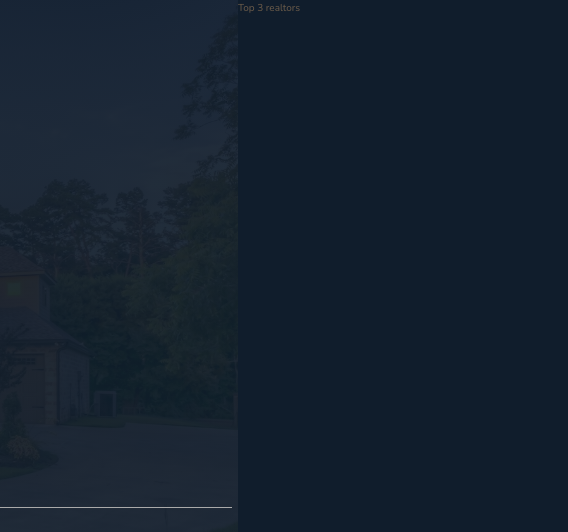
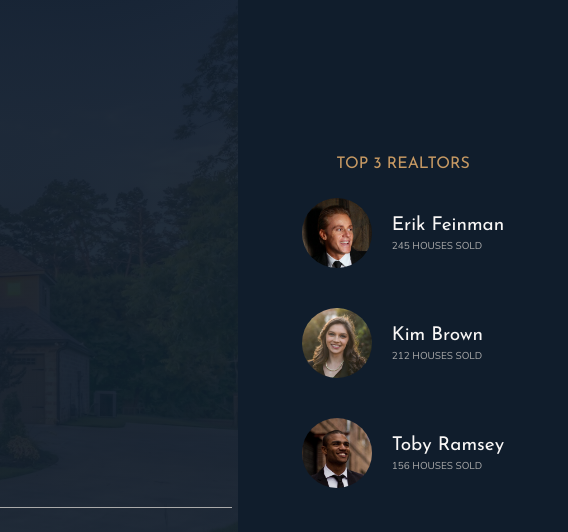
Before and after one commit to asyr01/nexter, a website: page index.html in a window 1280 px wide. Shown: the top 532 px of the page, 712-1280 px from the left. Drawn offline with nearby package versions, Linux system fonts and the light colour scheme.

Commit message:
Realtors section is completed. Site has some responsiveness now, but we will use media queries to solver other issues with this website.

```diff
--- a/index.html
+++ b/index.html
@@ -35,7 +35,27 @@
       </div>
     </header>
 
-    <div class="realtors">Top 3 realtors</div>
+    <div class="realtors"><h3 class="heading-3">Top 3 Realtors</h3>
+      <div class="realtors__list">
+        <img src="img/realtor-1.jpeg" alt="Realtor 1" class="realtors__img">
+        <div class="realtors__details">
+          <h4 class="heading-4 heading-4--light">Erik Feinman</h4>
+          <p class="realtors__sold">245 houses sold</p>
+        </div>
+
+        <img src="img/realtor-2.jpeg" alt="Realtor 2" class="realtors__img">
+        <div class="realtors__details">
+          <h4 class="heading-4 heading-4--light">Kim Brown</h4>
+          <p class="realtors__sold">212 houses sold</p>
+        </div>
+
+        <img src="img/realtor-3.jpeg" alt="Realtor 3" class="realtors__img">
+        <div class="realtors__details">
+          <h4 class="heading-4 heading-4--light">Toby Ramsey</h4>
+          <p class="realtors__sold">156 houses sold</p>
+        </div>
+      </div>
+    </div>
 
     <section class="features">
       <div class="feature">
--- a/sass/_realtors.scss
+++ b/sass/_realtors.scss
@@ -1,4 +1,29 @@
 .realtors {
   background-color: $color-secondary;
   grid-column: col-start 7 / full-end;
+  padding: 3rem;
+  display: grid;
+  align-content: center;
+  justify-items: center;
+  grid-row-gap: 2rem;
+
+  &__list {
+    display: grid;
+    grid-template-columns: min-content max-content;
+    grid-column-gap: 2rem;
+    grid-row-gap: 5vh;
+    align-items: center;
+  }
+
+  &__img {
+    width: 7rem;
+    border-radius: 50%;
+    display: block;
+  }
+
+  &__sold {
+    text-transform: uppercase;
+    color: $color-grey-light-2;
+    margin-top: -3px;
+  }
 }
```
Also changed, not shown: css/style.css.
